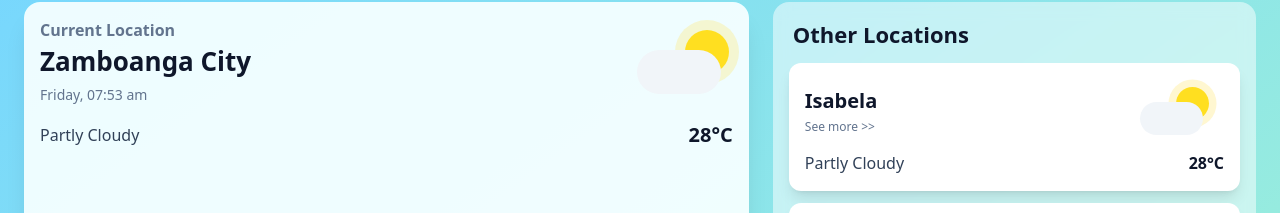
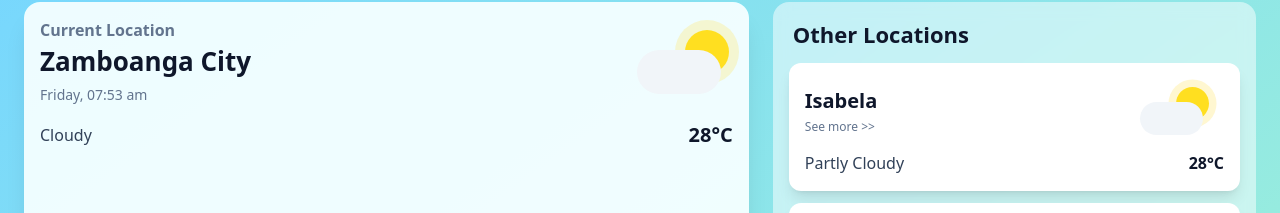
Before and after one commit to Tantalost/Mini-Project-AppDev, a React (Vite) app in the folder WeatherApp/WeatherApp/: page / in a window 1280 px wide. Shown: the part 178-391 px from the top of the page. Built offline with nearby package versions, Linux system fonts and the light colour scheme.

Commit message:
fix: minor bug fixes

```diff
--- a/WeatherApp/WeatherApp/src/components/Dashboard.jsx
+++ b/WeatherApp/WeatherApp/src/components/Dashboard.jsx
@@ -49,7 +49,7 @@ export default function Dashboard({ isCelsius, onToggle }) {
                         </div>
                     </div>
                     <div className="mt-4 flex items-center justify-between">
-                        <p className="m-0 text-slate-700">Partly Cloudy</p>
+                        <p className="m-0 text-slate-700">Cloudy</p>
                         <div className="font-bold text-xl">
                             {convertTemp(cities["Zamboanga"].Hourly[0].temp)}
                         </div>
@@ -94,7 +94,7 @@ export default function Dashboard({ isCelsius, onToggle }) {
                         key={item.label}
                         aria-label={item.label}
                         className={`h-12 rounded-full cursor-pointer flex items-center justify-center
-              ${item.bg || "hover:bg-sky-200 hover:text-gray-600"}`}
+                        ${item.bg || "hover:bg-sky-200 hover:text-gray-600"}`}
                         to={"/"}
                     >
                         <FontAwesomeIcon icon={item.icon} className="text-sky-800 text-xl" />
--- a/WeatherApp/WeatherApp/src/components/WeatherCard.jsx
+++ b/WeatherApp/WeatherApp/src/components/WeatherCard.jsx
@@ -1,4 +1,4 @@
-import React from 'react';
+import React, { useEffect } from 'react';
 import { Link, useParams } from 'react-router-dom';
 import { FontAwesomeIcon } from '@fortawesome/react-fontawesome';
 import { faHouse, faLocationDot} from '@fortawesome/free-solid-svg-icons';
@@ -15,6 +15,12 @@ export default function WeatherCard({ isCelsius, unit = 'C' }) {
         : "";
 
     const cityData = (formattedName && cities[formattedName]) || null;
+
+    useEffect(() => {
+        if (formattedName) {
+            console.log(`WeatherCard mounted or updated. City: ${formattedName}`);
+        }
+    }, [formattedName]);
 
     if (!cityData) {
         return <h2 className="text-center mt-10">City not found</h2>;
```
Also changed, not shown: WeatherApp/WeatherApp/src/components/Notification.jsx (deleted).
